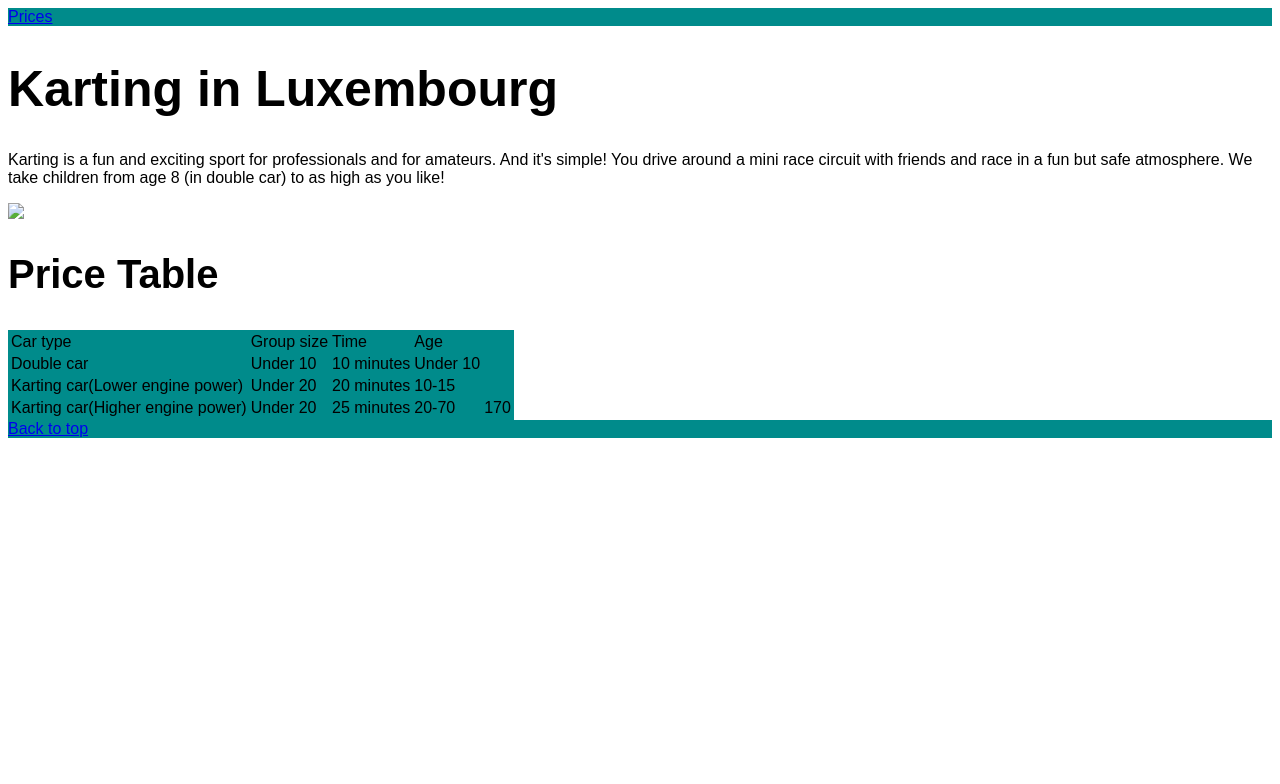
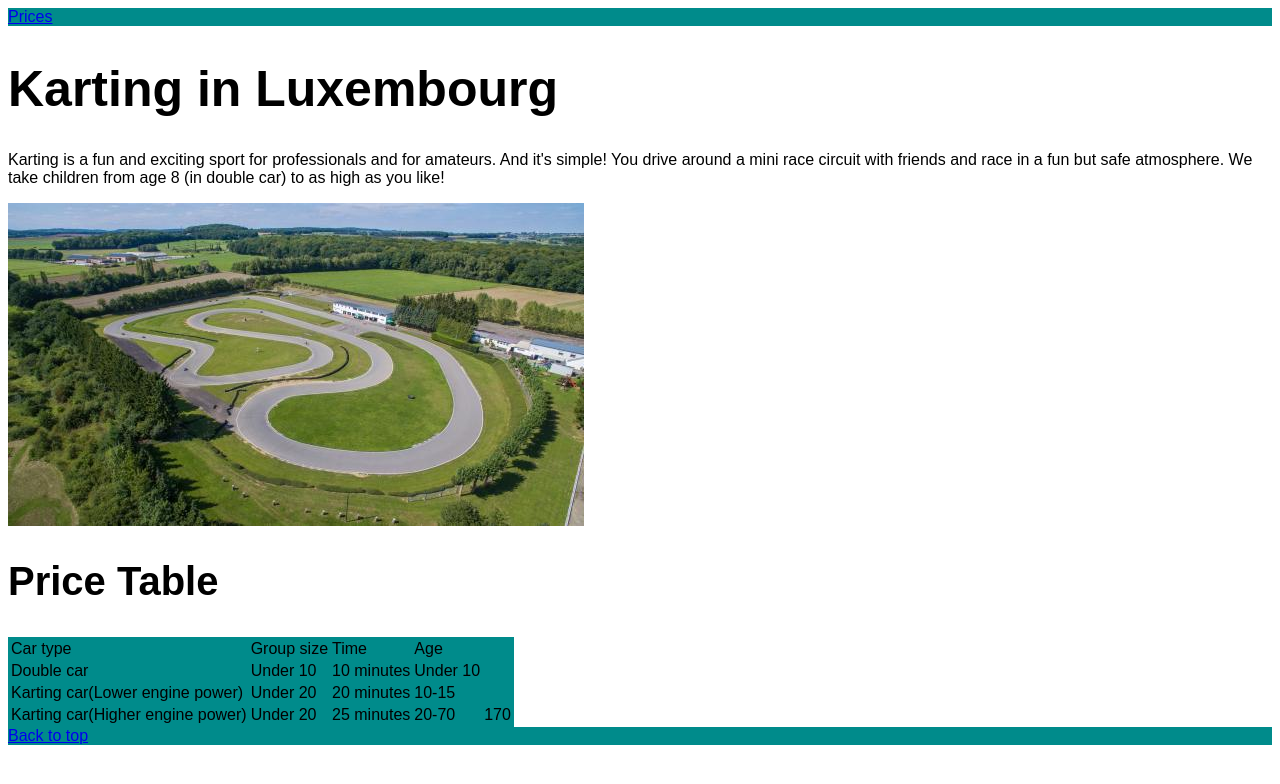
Before and after one commit to Maksim20148/Kart-Project, a plain HTML site: page index.html in a window 1280 px wide. Drawn offline with Linux system fonts and the light colour scheme.

Commit message:
Update index.html

```diff
--- a/index.html
+++ b/index.html
@@ -7,7 +7,7 @@
         <main>
            <h1 id="top" style="font-size:50px">Karting in Luxembourg</h1>
            <p style="20px">Karting is a fun and exciting sport for professionals and for amateurs. And it's simple! You drive around a mini race circuit with friends and race in a fun but safe atmosphere. We take children from age 8 (in double car) to as high as you like!</p>
-           <img src="Karting 2"/>
+           <img src="Karting 2.jpg"/>
            <h2 style="font-size:40">Price Table</h2>
            <table id="prices" style="background-color:#008B8B">
                 <tr>
```
